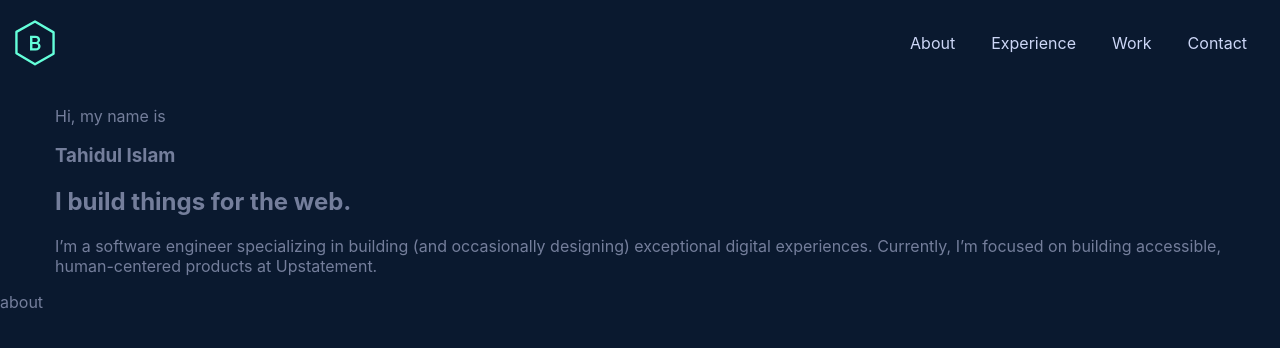
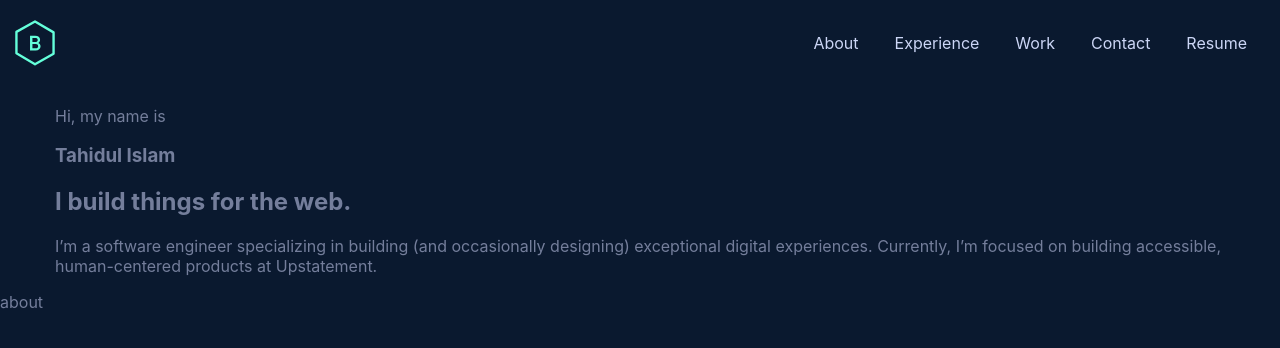
Before and after one commit to mdtahidulislam/tahidul-portfolio, a React (Create React App) app: page /about in a window 1280 px wide. Shown: the top 348 px of the page. Built offline with nearby package versions, Linux system fonts and the light colour scheme.

Commit message:
resume download

```diff
--- a/src/pages/Shared/Header/Header.js
+++ b/src/pages/Shared/Header/Header.js
@@ -1,6 +1,7 @@
 import React from 'react';
 import { Link } from "react-router-dom";
 import './Header.css'
+import myResume from './../../../tahidul_islam_full_stack_developer.pdf'
 
 const Header = () => {
     return (
@@ -27,6 +28,10 @@ const Header = () => {
                             <li>
                                 <Link to="/contact">Contact</Link>
                             </li>
+                            <li>
+                                {/* <Link to="/tahidul_islam_full_stack_developer.pdf" download>Resume</Link> */}
+                                <a href={myResume} download>Resume</a>
+                            </li>
                         </ul>
                     </div>
                 </div>
```
Also changed, not shown: 1 other file (tests, documents, lock files or other folders).
